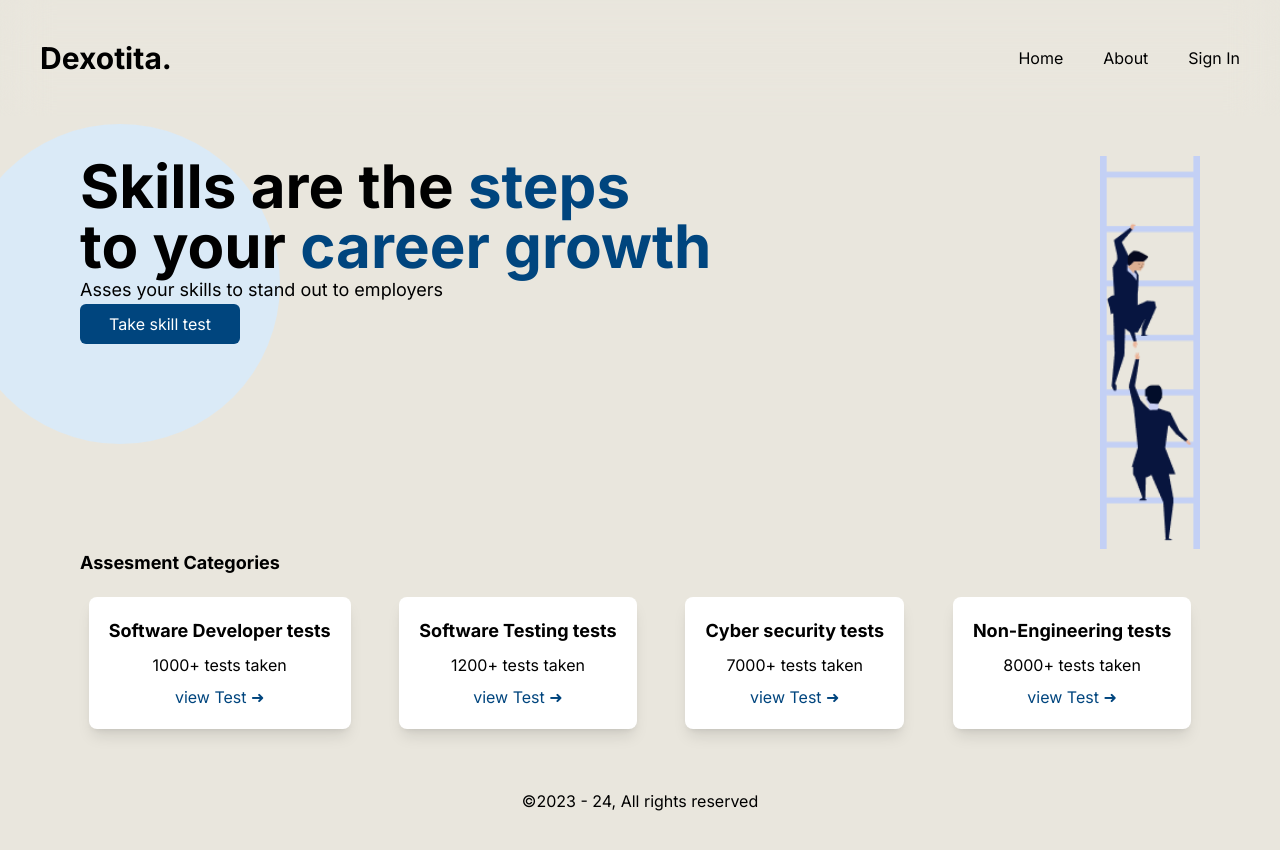
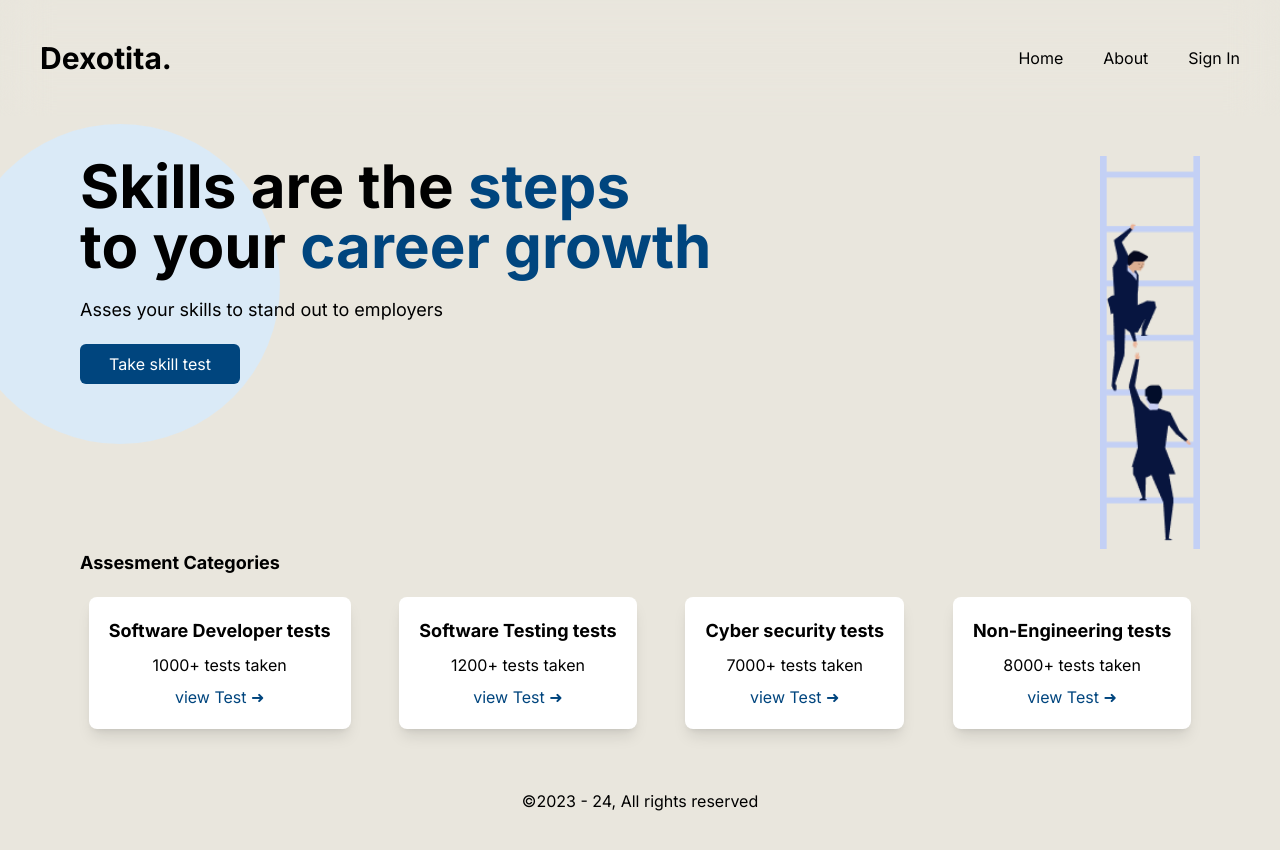
Before and after one commit to AyonC123/innophoria, a Next.js app: page / in a window 1280 px wide. Shown: the top 850 px of the page. Built offline with nearby package versions, Linux system fonts and the light colour scheme; no server answers.

Commit message:
make changes

```diff
--- a/pages/index.jsx
+++ b/pages/index.jsx
@@ -5,12 +5,12 @@ export default function Home() {
 	return (
 		<>
 			<main className="sm:px-10 flex justify-between sm:mb-0 mb-10 ">
-				<div className="texts text-center sm:text-left flex-col justify-start gap-5">
+				<div className="texts text-center sm:text-left items-center sm:items-start flex flex-col justify-start gap-5">
 					<h1 className="font-bold text-lg sm:text-6xl">
 						Skills are the <span className="text-primary">steps</span> <br />
 						to your <span className="text-primary">career growth</span>
 					</h1>
-					<p className="text-base sm:text-lg sm:mb-0 mb-5">
+					<p className="text-base sm:text-lg">
 						Asses your skills to stand out to employers
 					</p>
 					<button className="bg-secondary p-2 rounded-md text-white w-40">
```
